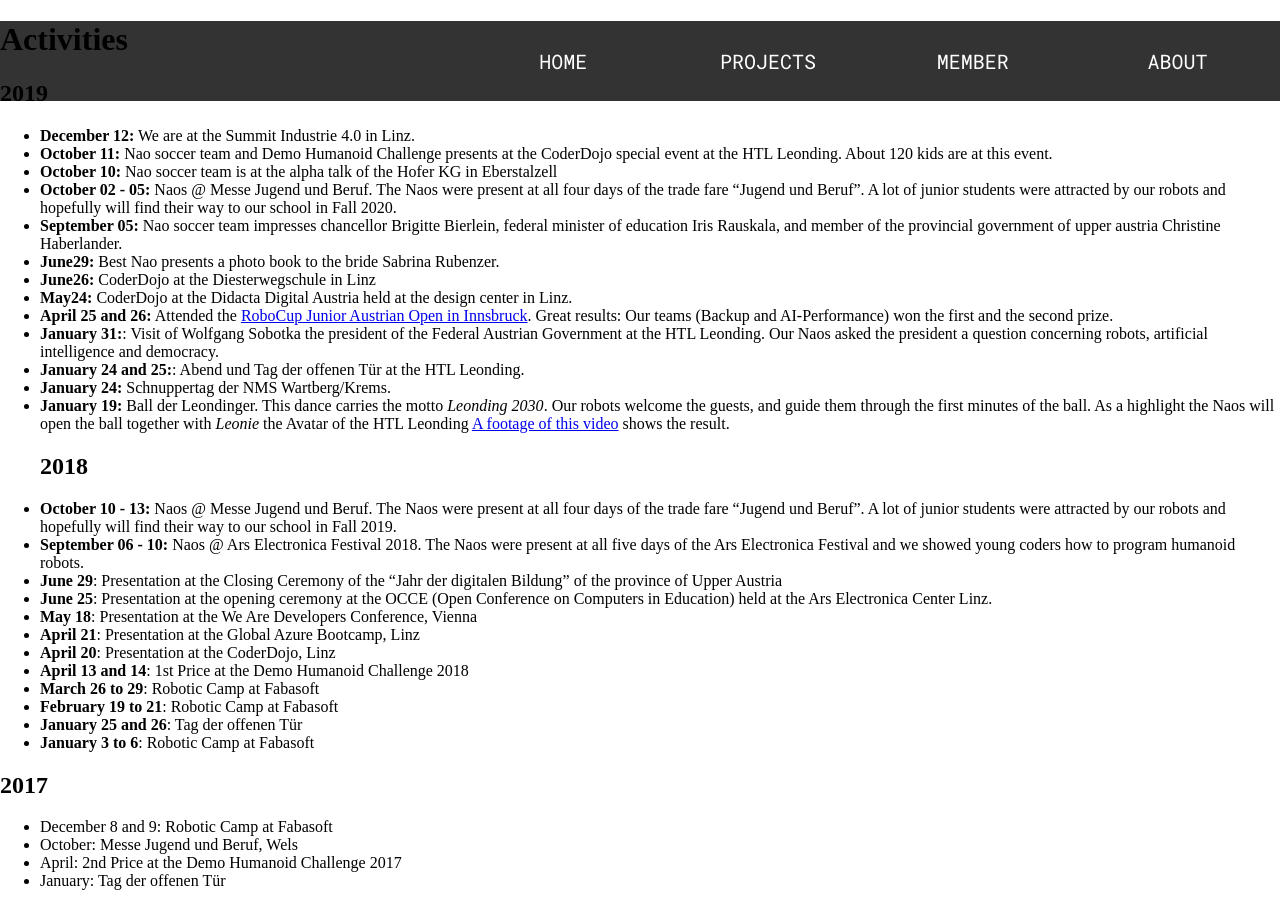
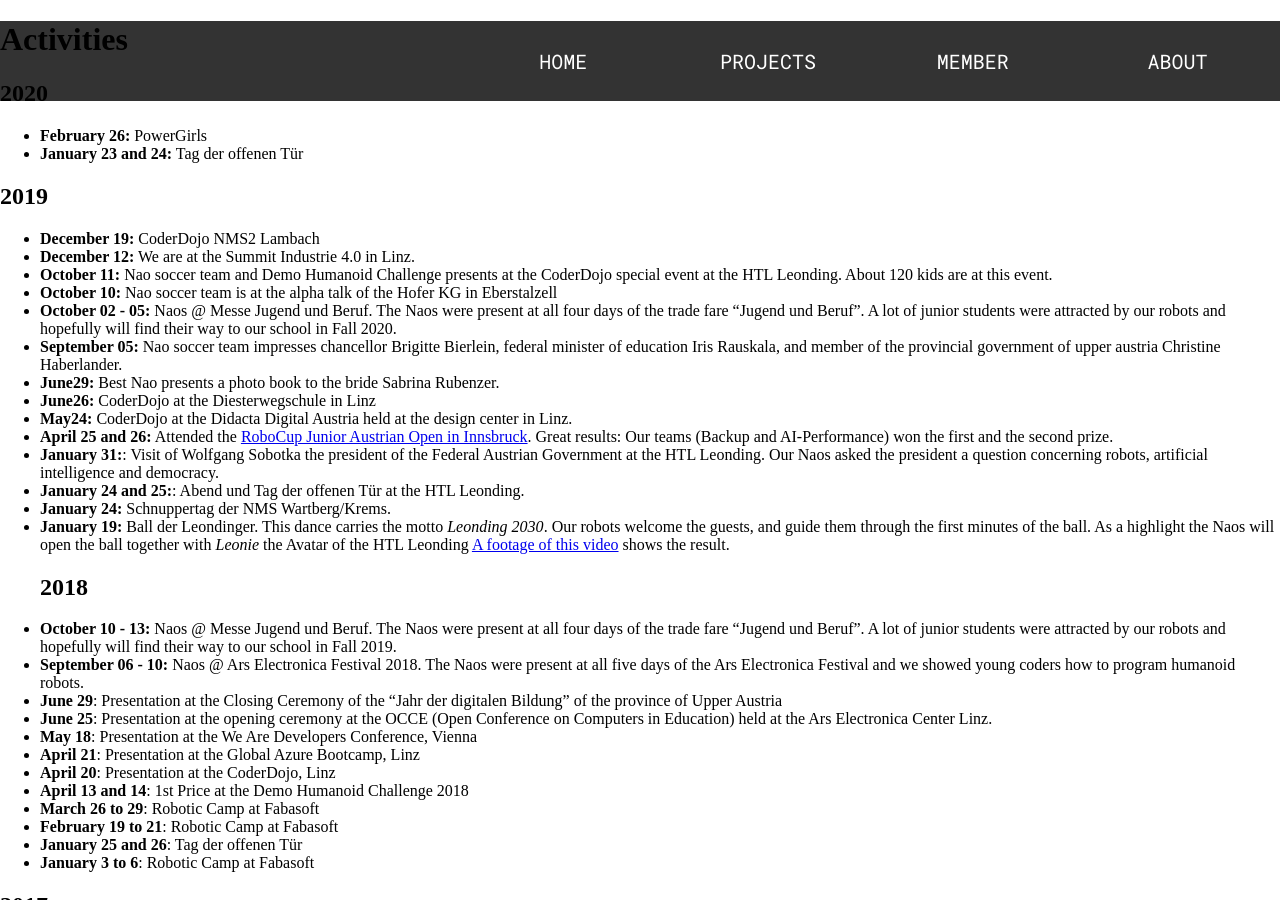
Before and after one commit to humanoid-robotics-htl-leonding/roboducks-website, a Jekyll site: the page built from activities.md, in a window 1280 px wide and 900 px high. Built offline with Jekyll 4.4.1, drawn with Linux system fonts in a browser that asks for light colours; our own code applies the rules of GitHub Pages for plain Markdown files.

Commit message:
Added next activities in December, January and February.

```diff
--- a/activities.md
+++ b/activities.md
@@ -1,5 +1,10 @@
 # Activities
+## 2020
+- **February 26:** PowerGirls
+- **January 23 and 24:** Tag der offenen Tür
+
 ## 2019
+- **December 19:** CoderDojo NMS2 Lambach
 - **December 12:** We are at the Summit Industrie 4.0 in Linz.
 - **October 11:** Nao soccer team and Demo Humanoid Challenge presents at the CoderDojo special event at the HTL Leonding. About 120 kids are at this event.
 - **October 10:** Nao soccer team is at the alpha talk of the Hofer KG in Eberstalzell
```
